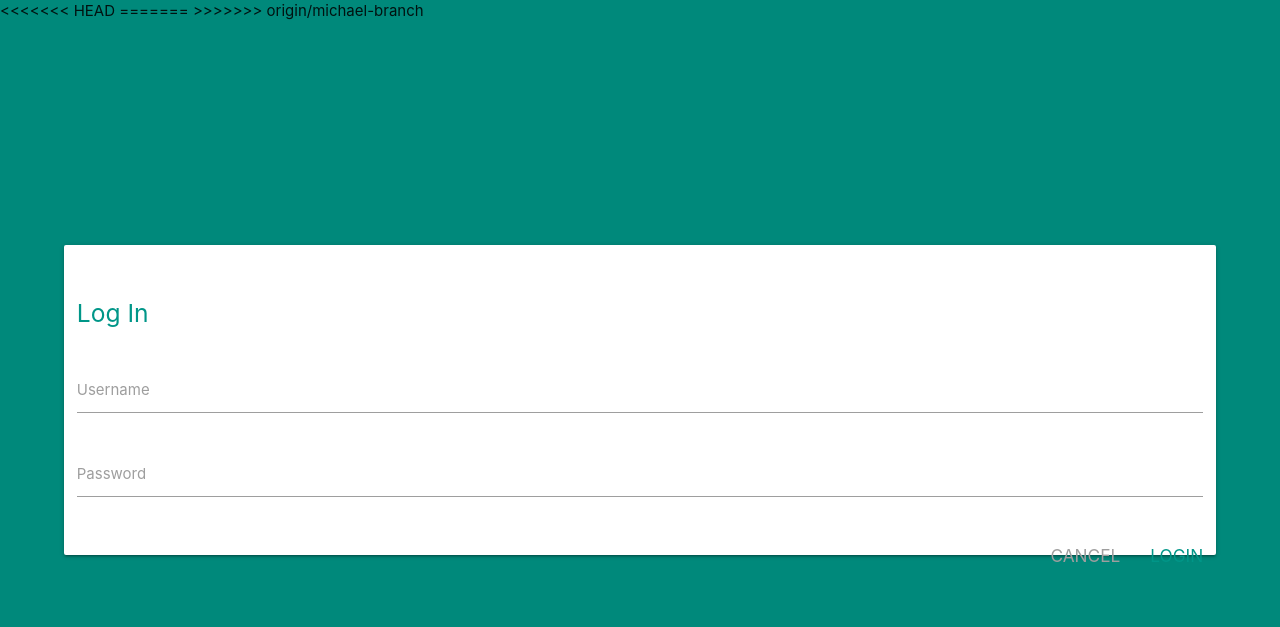
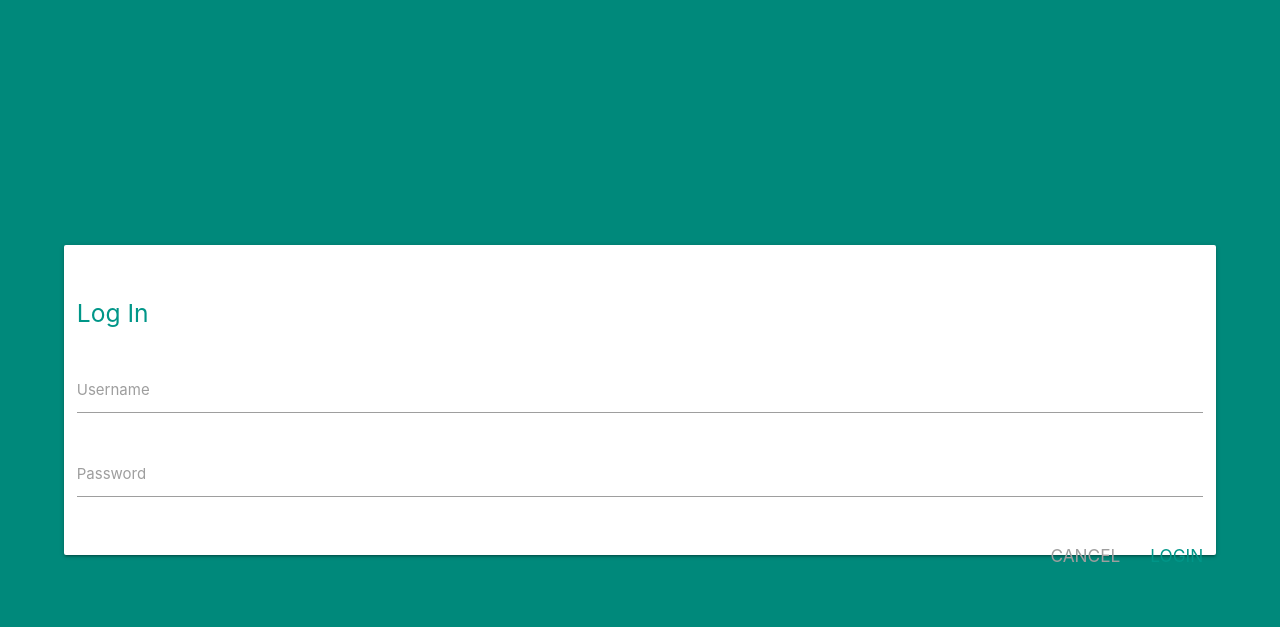
Before and after one commit to michaelannor/campuschat, a PHP site: page /login.php in a window 1280 px wide. Shown: the top 627 px of the page. Run offline with PHP 8.4, Linux system fonts and the light colour scheme; some libraries are stand-ins or nearby versions.

Commit message:
Deleted headers from the login

```diff
--- a/views/login.php
+++ b/views/login.php
@@ -6,13 +6,6 @@
 
       <!--Let browser know website is optimized for mobile-->
       <meta name="viewport" content="width=device-width, initial-scale=1.0, maximum-scale=1.0, user-scalable=no"/>
-<<<<<<< HEAD
-
-
-
-=======
-
->>>>>>> origin/michael-branch
     </head>
 
     <body class="teal darken-1">
```
